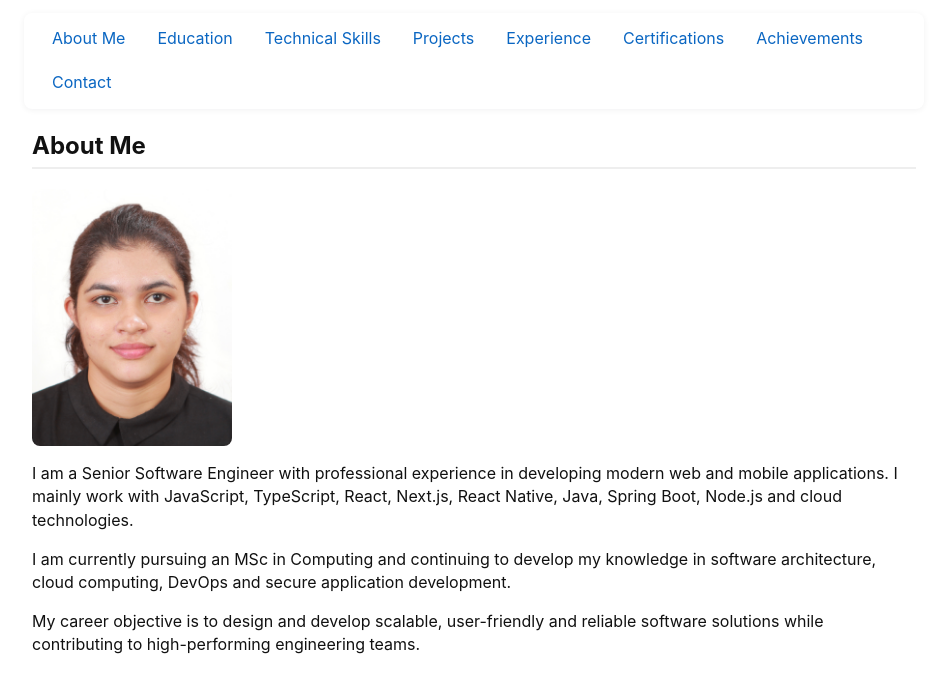
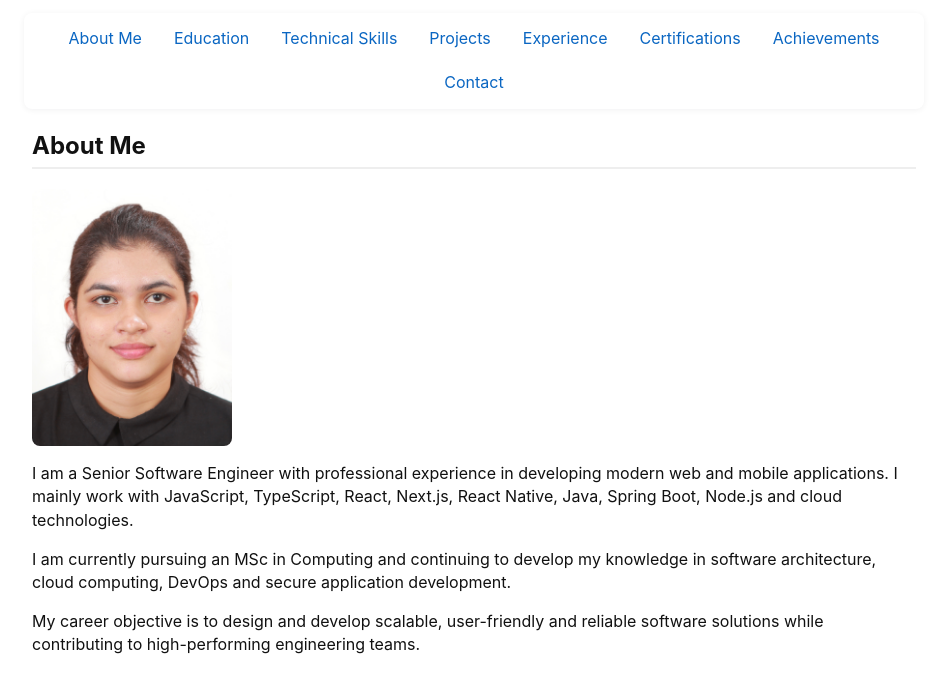
Before and after one commit to SanjulaDilky/ProfessionalPortfolio, a plain HTML site: page index.html in a window 1280 px wide. Shown: the part 97-771 px from the top of the page, without its empty margins (166-1113 px from the left). Drawn offline with Linux system fonts and the light colour scheme.

Commit message:
added: more css to navigation

```diff
--- a/css/styles.css
+++ b/css/styles.css
@@ -49,6 +49,6 @@ article{margin:1rem 0;padding:0.5rem;background:#fafafa;border-radius:6px}
 footer{margin-top:2rem;text-align:center;color:var(--muted);font-size:.95rem}
 
 @media(min-width:700px){
-    nav ul{justify-content:flex-start}
+    nav ul{justify-content:center}
     header h1{font-size:2rem}
 }
```
